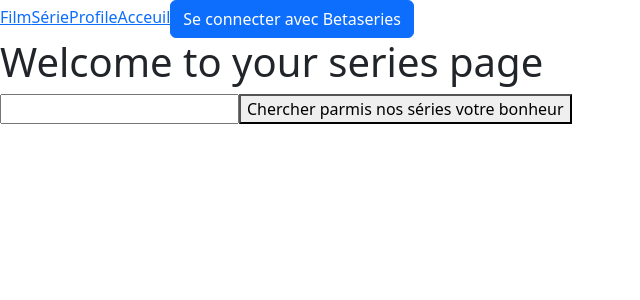
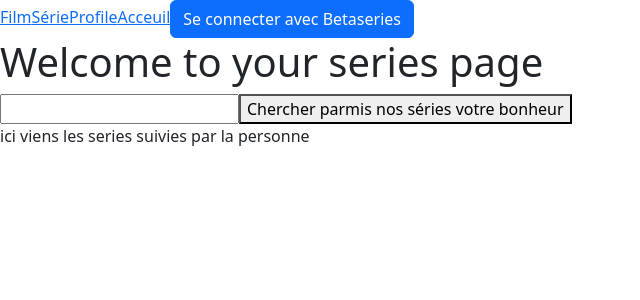
Before and after one commit to Mohammed-el-Amine/PreviouslyOn, a React (Create React App) app in the folder epi_wiew/: page /Series in a window 1280 px wide. Shown: the top 300 px of the page, without its empty margins (0-640 px from the left). Built offline with nearby package versions, Linux system fonts and the light colour scheme.

Commit message:
[EDIT] save token in a cookie

```diff
--- a/epi_wiew/package.json
+++ b/epi_wiew/package.json
@@ -9,6 +9,7 @@
     "axios": "^1.2.3",
     "bootstrap": "^5.2.3",
     "client-oauth2": "^4.3.3",
+    "js-cookie": "^3.0.1",
     "path": "^0.12.7",
     "querystring": "^0.2.1",
     "querystring-es3": "^0.2.1",
--- a/epi_wiew/src/Componants/Acceuille.js
+++ b/epi_wiew/src/Componants/Acceuille.js
@@ -8,6 +8,7 @@ const BetaseriesOAuth2 = () => {
     <div id='main'>
       <Header />
       <h1>Bienvenue a l'acceuil</h1>
+
     </div>
   );
 }
--- a/epi_wiew/src/Componants/Movies.js
+++ b/epi_wiew/src/Componants/Movies.js
@@ -41,6 +41,7 @@ const Movies = () => {
                     </div>
                 ))}
             </div>
+
         </div>
     );
 }
--- a/epi_wiew/src/Componants/Profile.js
+++ b/epi_wiew/src/Componants/Profile.js
@@ -1,6 +1,7 @@
 import React from 'react';
 import axios from "axios";
 import Header from './Header';
+import Cookies from 'js-cookie';
 
 const Profile = () => {
 
@@ -23,7 +24,9 @@ const Profile = () => {
         const data = `client_id=${clientId}&client_secret=${clientSecret}&redirect_uri=${redirectUri}&code=${code}`;
         axios.post('https://api.betaseries.com/oauth/access_token', data, config)
             .then(response => {
-                console.log(response.data);
+                console.log(response.data.access_token);
+                const token = response.data.access_token ;
+                Cookies.set('token', token);
             })
             .catch(error => {
                 console.log(error);
--- a/epi_wiew/src/Componants/Series.js
+++ b/epi_wiew/src/Componants/Series.js
@@ -22,6 +22,22 @@ const Series = () => {
             });
     }
 
+    // const data = () => {
+
+    //     const clientId = "5e5b18e63fb7";
+    //     const query = input;
+    //     const limit = 20;
+
+    //     axios.get(`https://api.betaseries.com/shows/favorites?client_id=${clientId}&text=${query}&limit=${limit}`)
+    //         .then(response => {
+    //             console.log(response.data);
+    //             // setShows(response.data.shows);
+    //         })
+    //         .catch(error => {
+    //             console.log(error);
+    //         });
+    // }
+
     return (
         <div>
             <Header />
@@ -41,6 +57,7 @@ const Series = () => {
                     </div>
                 ))}
             </div>
+            ici viens les series suivies par la personne
         </div>
     );
 }
```
Also changed, not shown: 1 other file (tests, documents, lock files or other folders).
